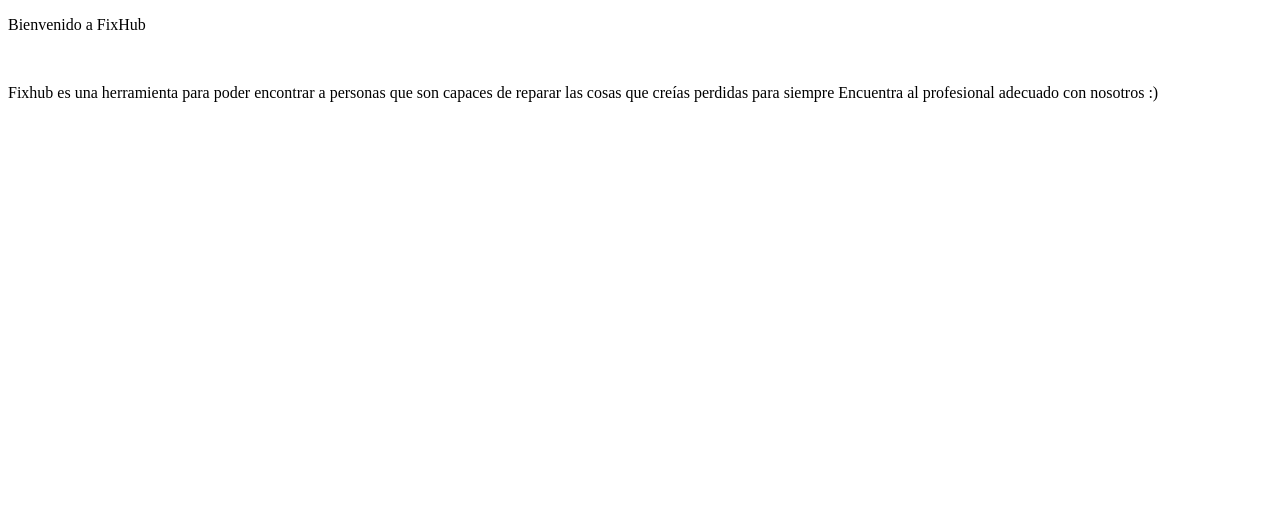
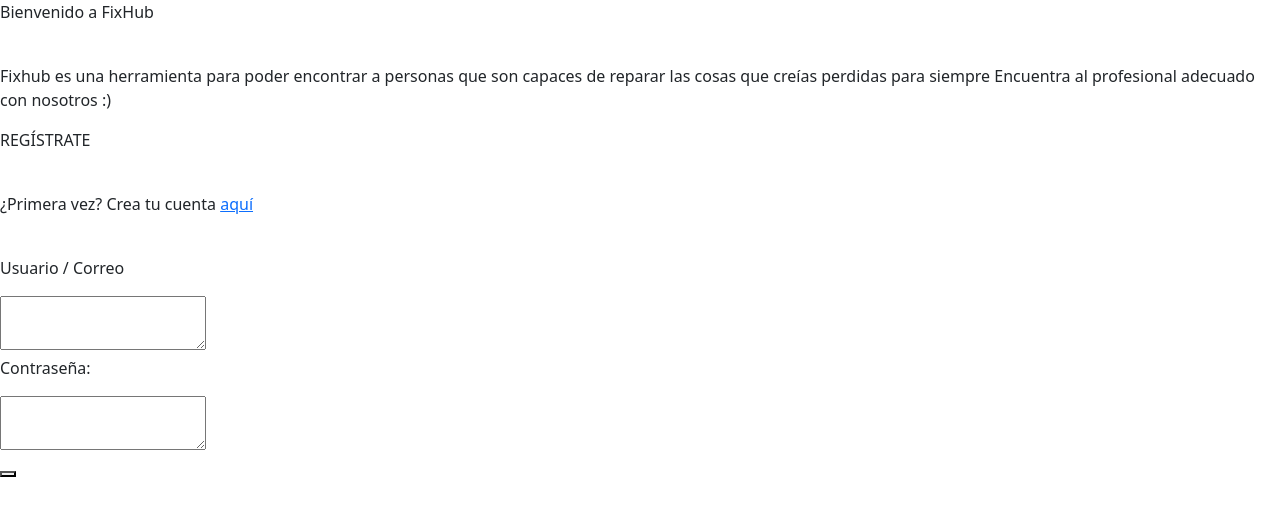
Before and after one commit to LVA28/Proyect_SM, a plain HTML site: page html/index.html in a window 1280 px wide. Drawn offline with nearby package versions, Linux system fonts and the light colour scheme.

Commit message:
Indice mod

```diff
--- a/html/index.html
+++ b/html/index.html
@@ -4,7 +4,13 @@
 <head>
     <meta charset="UTF-8">
     <meta name="viewport" content="width=device-width, initial-scale=1.0">
-    <title>Document</title>
+    <link href="https://cdn.jsdelivr.net/npm/bootstrap@5.0.2/dist/css/bootstrap.min.css" rel="stylesheet"
+        integrity="sha384-EVSTQN3/azprG1Anm3QDgpJLIm9Nao0Yz1ztcQTwFspd3yD65VohhpuuCOmLASjC" crossorigin="anonymous">
+    <script src="https://cdn.jsdelivr.net/npm/bootstrap@5.0.2/dist/js/bootstrap.bundle.min.js"
+        integrity="sha384-MrcW6ZMFYlzcLA8Nl+NtUVF0sA7MsXsP1UyJoMp4YLEuNSfAP+JcXn/tWtIaxVXM"
+        crossorigin="anonymous"></script>
+    <link rel='stylesheet' type='text/css' media='screen' href='../css/styles.css'>
+    <title>Inicio</title>
 </head>
 
 <body>
@@ -18,8 +24,18 @@
 
     </div>
     <div class="row">
-        <div class="col cont">
-
+        <div class="container">
+            <p>REGÍSTRATE</p>
+            <br>
+            <p>¿Primera vez? Crea tu cuenta <a href="../html/new_acount.html">aquí</a></p>
+            <br>
+            <p>Usuario / Correo</p>
+            <textarea></textarea>
+            <br>
+            <p>Contraseña:</p>
+            <textarea></textarea>
+            <br>
+            <button><a href="../html/sharedcontent/choose_area.html"></a></button>
         </div>
     </div>
 </body>
```
